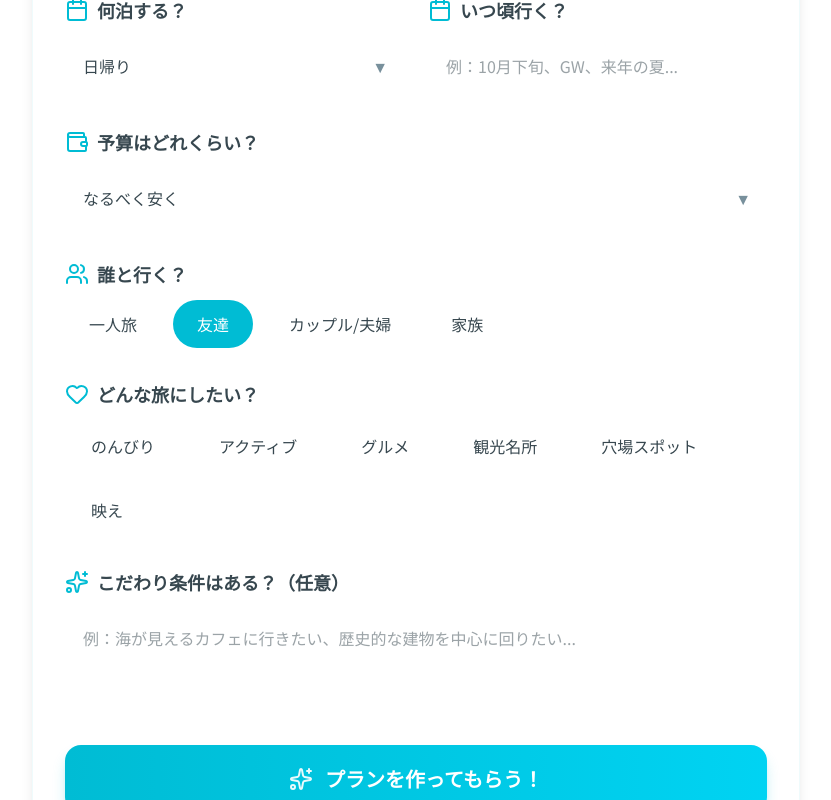
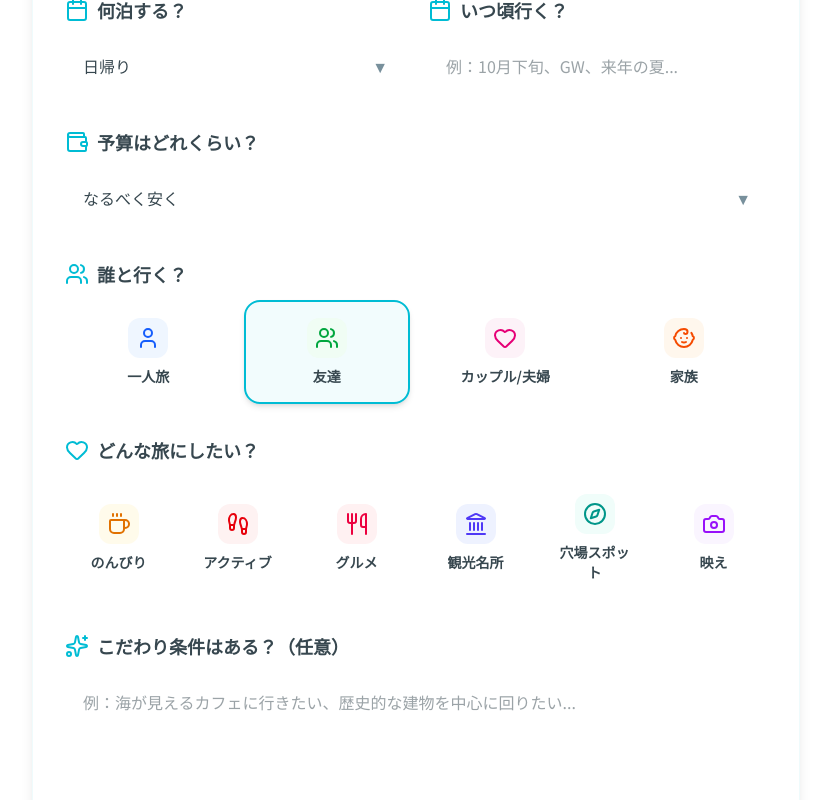
Before and after one commit to Anju1023/travel-app-project, a Next.js app: page / in a window 1280 px wide. Shown: the part 494-1294 px from the top of the page, without its empty margins (224-1055 px from the left). Built offline with nearby package versions, Linux system fonts and the light colour scheme.

Commit message:
ux: implement visual icon cards for form selections

```diff
--- a/src/components/TravelForm.tsx
+++ b/src/components/TravelForm.tsx
@@ -9,6 +9,14 @@ import {
 	Heart,
 	Sparkles,
 	Luggage,
+	User,
+	Baby,
+	Coffee,
+	Footprints,
+	Utensils,
+	Landmark,
+	Compass,
+	Camera,
 } from 'lucide-react';
 import { TravelFormData } from '@/types/plan';
 
@@ -22,6 +30,24 @@ const LOADING_MESSAGES = [
 	'おすすめの宿泊先をピックアップ中...🏨',
 	'旅のしおりを執筆中...✍️',
 	'ワクワクする体験を詰め込み中...✨',
+];
+
+// 同行者の選択肢データ
+const COMPANION_OPTIONS = [
+	{ label: '一人旅', icon: User, color: 'bg-blue-50 text-blue-600' },
+	{ label: '友達', icon: Users, color: 'bg-green-50 text-green-600' },
+	{ label: 'カップル/夫婦', icon: Heart, color: 'bg-pink-50 text-pink-600' },
+	{ label: '家族', icon: Baby, color: 'bg-orange-50 text-orange-600' },
+];
+
+// 旅のスタイルの選択肢データ
+const STYLE_OPTIONS = [
+	{ label: 'のんびり', icon: Coffee, color: 'bg-amber-50 text-amber-600' },
+	{ label: 'アクティブ', icon: Footprints, color: 'bg-red-50 text-red-600' },
+	{ label: 'グルメ', icon: Utensils, color: 'bg-rose-50 text-rose-600' },
+	{ label: '観光名所', icon: Landmark, color: 'bg-indigo-50 text-indigo-600' },
+	{ label: '穴場スポット', icon: Compass, color: 'bg-teal-50 text-teal-600' },
+	{ label: '映え', icon: Camera, color: 'bg-purple-50 text-purple-600' },
 ];
 
 /**
@@ -156,55 +182,64 @@ export default function TravelForm({
 				</div>
 			</div>
 
-			{/* 同行者選択：ラジオボタンでおしゃれに選べるようにしたよ */}
+			{/* 同行者選択：アイコン付きのカード形式でおしゃれに！ */}
 			<div className="space-y-3">
 				<label className="flex items-center gap-2 text-lg font-bold text-foreground">
 					<Users className="text-primary" />
 					誰と行く？
 				</label>
-				<div className="flex flex-wrap gap-3">
-					{['一人旅', '友達', 'カップル/夫婦', '家族'].map((item) => (
-						<label key={item} className="cursor-pointer group">
+				<div className="grid grid-cols-2 sm:grid-cols-4 gap-3">
+					{COMPANION_OPTIONS.map((item) => (
+						<label key={item.label} className="cursor-pointer group">
 							<input
 								type="radio"
 								name="companions"
-								value={item}
+								value={item.label}
 								className="hidden peer"
-								defaultChecked={item === '友達'}
+								defaultChecked={item.label === '友達'}
 							/>
-							<span className="block px-6 py-3 rounded-full bg-accent/30 peer-checked:bg-primary peer-checked:text-white transition-all hover:bg-accent/50">
-								{item}
-							</span>
+							<div className={`
+								flex flex-col items-center justify-center p-4 rounded-2xl border-2 transition-all h-full gap-2
+								bg-accent/10 border-transparent
+								peer-checked:bg-primary/5 peer-checked:border-primary peer-checked:shadow-md
+								hover:bg-accent/20
+							`}>
+								<div className={`p-2 rounded-xl ${item.color} group-hover:scale-110 transition-transform`}>
+									<item.icon className="w-6 h-6" />
+								</div>
+								<span className="text-sm font-bold text-center">{item.label}</span>
+							</div>
 						</label>
 					))}
 				</div>
 			</div>
 
-			{/* 旅のスタイル選択：複数選べるチェックボックス形式！ */}
+			{/* 旅のスタイル選択：アイコンカードのチェックボックス！ */}
 			<div className="space-y-3">
 				<label className="flex items-center gap-2 text-lg font-bold text-foreground">
 					<Heart className="text-primary" />
 					どんな旅にしたい？
 				</label>
-				<div className="flex flex-wrap gap-3">
-					{[
-						'のんびり',
-						'アクティブ',
-						'グルメ',
-						'観光名所',
-						'穴場スポット',
-						'映え',
-					].map((item) => (
-						<label key={item} className="cursor-pointer">
+				<div className="grid grid-cols-2 sm:grid-cols-3 md:grid-cols-6 gap-3">
+					{STYLE_OPTIONS.map((item) => (
+						<label key={item.label} className="cursor-pointer group">
 							<input
 								type="checkbox"
 								name="style"
-								value={item}
+								value={item.label}
 								className="hidden peer"
 							/>
-							<span className="block px-6 py-3 rounded-full bg-accent/30 peer-checked:bg-secondary peer-checked:text-secondary-foreground border-2 border-transparent peer-checked:border-primary/20 transition-all hover:bg-accent/50">
-								{item}
-							</span>
+							<div className={`
+								flex flex-col items-center justify-center p-4 rounded-2xl border-2 transition-all h-full gap-2
+								bg-accent/10 border-transparent
+								peer-checked:bg-secondary/20 peer-checked:border-primary/40 peer-checked:shadow-md
+								hover:bg-accent/20
+							`}>
+								<div className={`p-2 rounded-xl ${item.color} group-hover:scale-110 transition-transform`}>
+									<item.icon className="w-6 h-6" />
+								</div>
+								<span className="text-sm font-bold text-center">{item.label}</span>
+							</div>
 						</label>
 					))}
 				</div>
```
Also changed, not shown: 1 other file (tests, documents, lock files or other folders).
